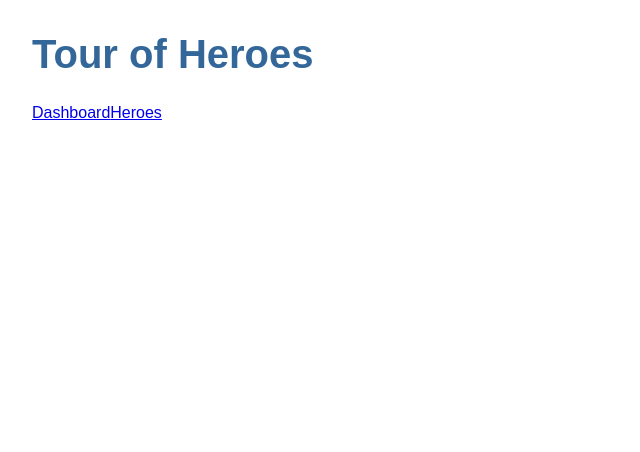
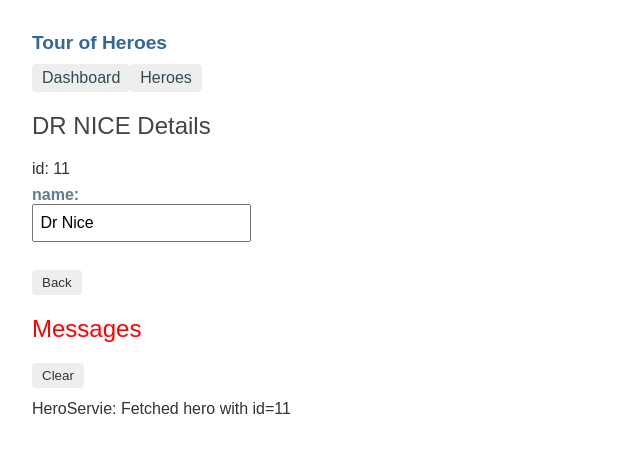
Before and after one commit to german-yauhen/tour-of-heroes-practise, an Angular app: page /heroes/11/details in a window 1280 px wide. Before the commit this address led to /. Shown: the top 452 px of the page, without its empty margins (0-640 px from the left). Built offline with nearby package versions, Linux system fonts and the light colour scheme.

Commit message:
TOH - Styles, navigation, links

```diff
--- a/src/app/app-routing.module.ts
+++ b/src/app/app-routing.module.ts
@@ -2,9 +2,11 @@ import { NgModule } from '@angular/core';
 import { Routes, RouterModule } from '@angular/router';
 import { DashboardComponent } from './dashboard/dashboard.component';
 import { HeroesComponent } from './heroes/heroes.component';
+import { HeroDetailComponent } from './hero-detail/hero-detail.component';
 
 const routes: Routes = [
   { path: 'heroes', component: HeroesComponent },
+  { path: 'heroes/:id/details', component: HeroDetailComponent },
   { path: 'dashboard', component: DashboardComponent },
   { path: '', redirectTo: 'dashboard', pathMatch: 'full'}
 ];
--- a/src/app/app.component.css
+++ b/src/app/app.component.css
@@ -0,0 +1,28 @@
+/* AppComponent's private CSS styles */
+h1 {
+  font-size: 1.2em;
+  margin-bottom: 0;
+}
+h2 {
+  font-size: 2em;
+  margin-top: 0;
+  padding-top: 0;
+}
+nav a {
+  padding: 5px 10px;
+  text-decoration: none;
+  margin-top: 10px;
+  display: inline-block;
+  background-color: #eee;
+  border-radius: 4px;
+}
+nav a:visited, a:link {
+  color: #334953;
+}
+nav a:hover {
+  color: #039be5;
+  background-color: #cfd8dc;
+}
+nav a.active {
+  color: #039be5;
+}
--- a/src/app/dashboard/dashboard.component.html
+++ b/src/app/dashboard/dashboard.component.html
@@ -1,6 +1,6 @@
 <h3>Top Heroes</h3>
 <div class="grid grid-pad">
-  <a *ngFor="let hero of getHeroes()" class="col-1-4">
+  <a *ngFor="let hero of getHeroes()" class="col-1-4" routerLink="/heroes/{{hero.id}}/details">
     <div class="module hero">
       <h4>{{hero.name}}</h4>
     </div>
--- a/src/app/hero-detail/hero-detail.component.css
+++ b/src/app/hero-detail/hero-detail.component.css
@@ -0,0 +1,30 @@
+/* HeroDetailComponent's private CSS styles */
+label {
+  display: inline-block;
+  width: 3em;
+  margin: .5em 0;
+  color: #607D8B;
+  font-weight: bold;
+}
+input {
+  height: 2em;
+  font-size: 1em;
+  padding-left: .4em;
+}
+button {
+  margin-top: 20px;
+  font-family: Arial;
+  background-color: #eee;
+  border: none;
+  padding: 5px 10px;
+  border-radius: 4px;
+  cursor: pointer;
+}
+button:hover {
+  background-color: #cfd8dc;
+}
+button:disabled {
+  background-color: #eee;
+  color: #ccc;
+  cursor: auto;
+}
--- a/src/app/hero-detail/hero-detail.component.html
+++ b/src/app/hero-detail/hero-detail.component.html
@@ -8,4 +8,5 @@
       <input [(ngModel)]="hero.name" placeholder="name"/>
     </label>
   </div>
+  <button (click)="goBack()">Back</button>
 </div>
--- a/src/app/hero-detail/hero-detail.component.ts
+++ b/src/app/hero-detail/hero-detail.component.ts
@@ -1,5 +1,8 @@
 import { Component, Input, OnInit } from '@angular/core';
 import { Hero } from '../hero/Hero';
+import { ActivatedRoute } from '@angular/router';
+import { Location } from '@angular/common';
+import { HeroService }  from '../hero.service';
 
 @Component({
   selector: 'app-hero-detail',
@@ -11,9 +14,25 @@ export class HeroDetailComponent implements OnInit {
   @Input()
   hero: Hero;
 
-  constructor() { }
+  constructor(private heroService: HeroService,
+              private route: ActivatedRoute,
+              private location: Location) { }
 
   ngOnInit(): void {
+    this.retrieveHeroById();
+  }
+
+  public getHero(): Hero {
+    return this.hero;
+  }
+
+  public goBack(): void {
+    this.location.back();
+  }
+
+  private retrieveHeroById(): void {
+    let heroId: number = Number.parseInt(this.route.snapshot.paramMap.get('id'));
+    this.heroService.publishHero(heroId).subscribe(hero => this.hero = hero);
   }
 
 }
--- a/src/app/hero.service.ts
+++ b/src/app/hero.service.ts
@@ -24,4 +24,10 @@ export class HeroService {
     return of(this.heroes);
   }
 
+  public publishHero(id: number): Observable<Hero> {
+    this.messagesService.add(`HeroServie: Fetched hero with id=${id}`);
+    let hero = this.heroes.find(hero => hero.id === id);
+    return of(hero);
+  }
+
 }
--- a/src/app/heroes/heroes.component.html
+++ b/src/app/heroes/heroes.component.html
@@ -1,11 +1,9 @@
-<h2>
-  <ul class="heroes">
-    <li *ngFor="let hero of getHeroes()"
-    [class.selected]="hero === getSelectedHero()"
-    (click)="onSelect(hero)">
+<ul class="heroes">
+  <li *ngFor="let hero of getHeroes()">
+    <a routerLink="/heroes/{{hero.id}}/details">
       <span class="badge">{{hero.id}}</span> {{hero.name}}
-    </li>
-  </ul>
-</h2>
+    </a>
+  </li>
+</ul>
 
-<app-hero-detail [hero]="getSelectedHero()"></app-hero-detail>
+<!-- <app-hero-detail [hero]="getSelectedHero()"></app-hero-detail> -->
--- a/src/app/heroes/heroes.component.ts
+++ b/src/app/heroes/heroes.component.ts
@@ -10,7 +10,6 @@ import { MessagesService } from '../messages.service';
 })
 export class HeroesComponent implements OnInit {
 
-  private selectedHero: Hero;
   private heroes: Hero[];
   private heroService: HeroService;
   private messagesService: MessagesService;
@@ -24,16 +23,6 @@ export class HeroesComponent implements OnInit {
     this.retrieveHeroes();
   }
 
-  public onSelect(hero: Hero): void {
-    this.selectedHero = hero;
-    this.messagesService.add('HeroService: Selected hero id=' + hero.id);
-    // this.messagesService.add('HeroService: Selected hero id=${hero.id}');
-  }
-
-  public getSelectedHero(): Hero {
-    return this.selectedHero;
-  }
-
   public getHeroes(): Hero[] {
     return this.heroes;
   }
--- a/src/app/messages/messages.component.css
+++ b/src/app/messages/messages.component.css
@@ -0,0 +1,42 @@
+/* MessagesComponent's private CSS styles */
+h2 {
+  color: red;
+  font-family: Arial, Helvetica, sans-serif;
+  font-weight: lighter;
+}
+body {
+  margin: 2em;
+}
+body, input[text], button {
+  color: crimson;
+  font-family: Cambria, Georgia;
+}
+
+button.clear {
+  font-family: Arial;
+  background-color: #eee;
+  border: none;
+  padding: 5px 10px;
+  border-radius: 4px;
+  cursor: pointer;
+  cursor: hand;
+}
+button:hover {
+  background-color: #cfd8dc;
+}
+button:disabled {
+  background-color: #eee;
+  color: #aaa;
+  cursor: auto;
+}
+button.clear {
+  color: #333;
+  margin-bottom: 12px;
+}
+
+
+/*
+Copyright Google LLC. All Rights Reserved.
+Use of this source code is governed by an MIT-style license that
+can be found in the LICENSE file at http://angular.io/license
+*/
```
